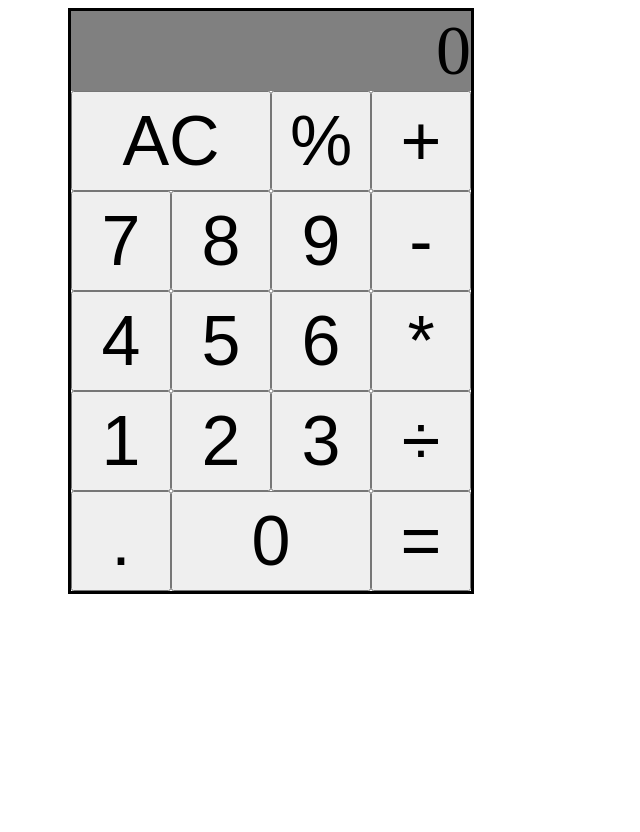
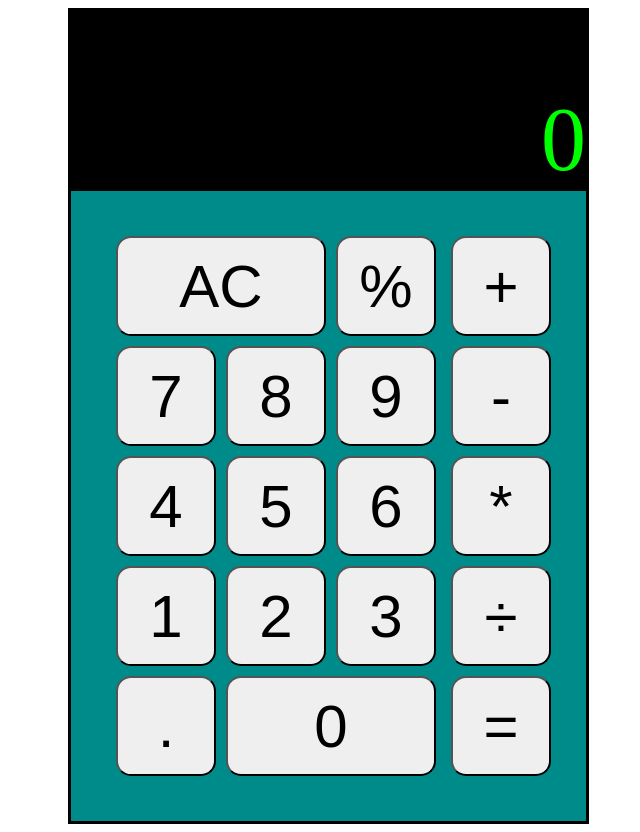
Before and after one commit to Kiiyul/calculator, a plain HTML site: page index.html in a window 1280 px wide. Shown: the whole page, without its empty margins (640-1280 px from the left). Before the commit the page ends 800 px from the top, so only its background shows below. Drawn offline with Linux system fonts and the light colour scheme; a web font is replaced by a local one.

Commit message:
improved styling of calculator

```diff
--- a/style.css
+++ b/style.css
@@ -4,20 +4,37 @@
     flex-direction: column;
     border-style: solid;
     border-color: black;
-    width: 400px;
+    width: 515px;
     margin-left: 700px;
+    background-color: darkcyan;
 }
 
-.screen {
+@font-face {
+    font-family: digital7;
+    src: url(digital7-rg1mL.ttf);
+}
+
+.screen{
     display: flex;
+    flex-direction: column;
     justify-content: flex-end;
-    background-color: grey;
-    font-size: 70px;
+    background-color: black;
+    height: 180px;
+}
+
+.screen-current, .screen-previous{
+    font-size: 90px;
+    word-wrap: break-word;
+    word-break: break-all;
+    text-align: right;
+    font-family: digital7;
+    color: lime;
 }
 
 .input {
     display: flex;
     flex-direction: row;
+    padding: 10px;
 }
 
 .numberGrid {
@@ -25,25 +42,36 @@
     flex-wrap: wrap;
     flex-direction: row-reverse;
     justify-content: flex-end;
-    width: 300px;
+    width: 330px;
+    padding-left: 30px;
+    padding-top: 30px;
+    padding-right: 5px;
+    padding-bottom: 30px;
 }
 
 .number {
-    font-size: 70px;
+    font-size: 60px;
     width: 100px;
     height: 100px;
+    margin: 5px;
+    border-radius: 15px;
 }
 
 .large {
-    width: 200px;
+    width: 210px;
 }
 
 .symbolGrid {
     width: 100px;
+    padding-right: 30px;
+    padding-top: 30px;
+    padding-bottom: 30px;
 }
 
 .symbols{
-    font-size: 70px;
+    font-size: 60px;
     width: 100px;
     height: 100px;
+    margin: 5px;
+    border-radius: 15px;
 }
```
